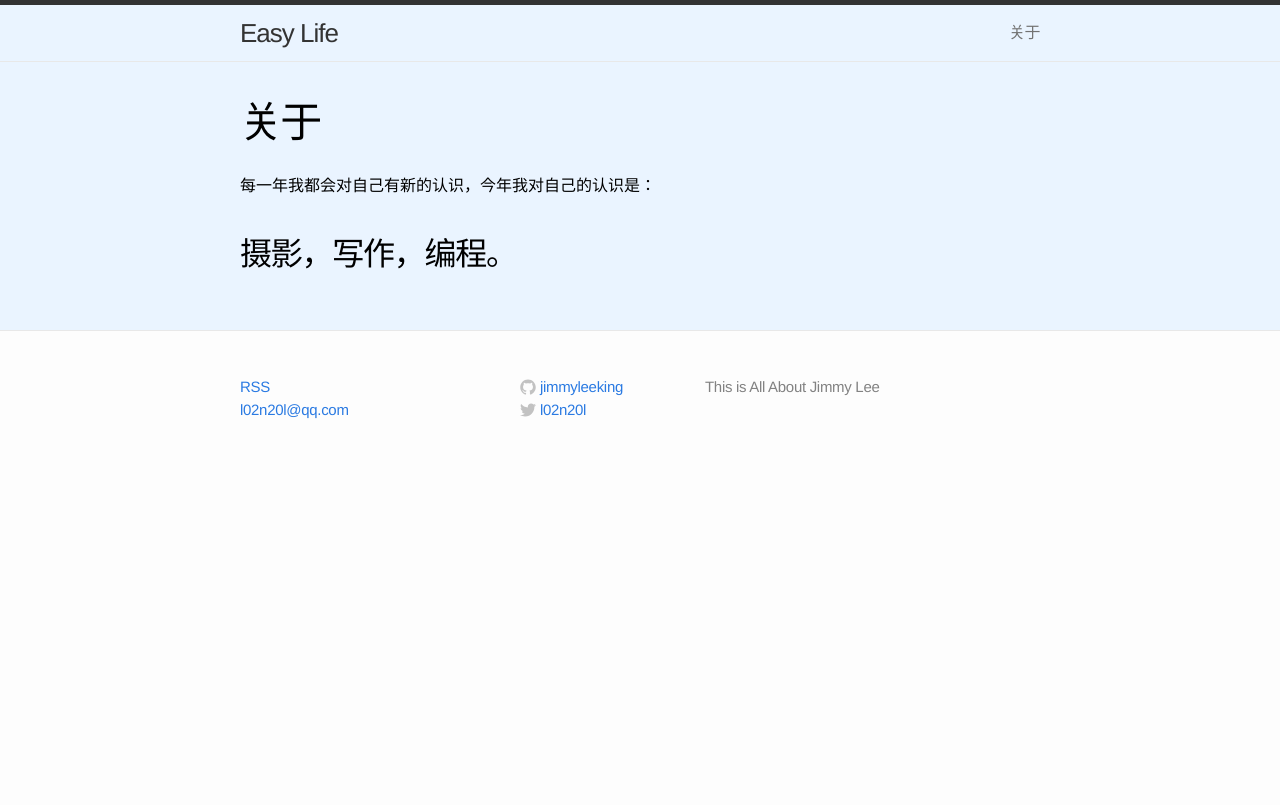
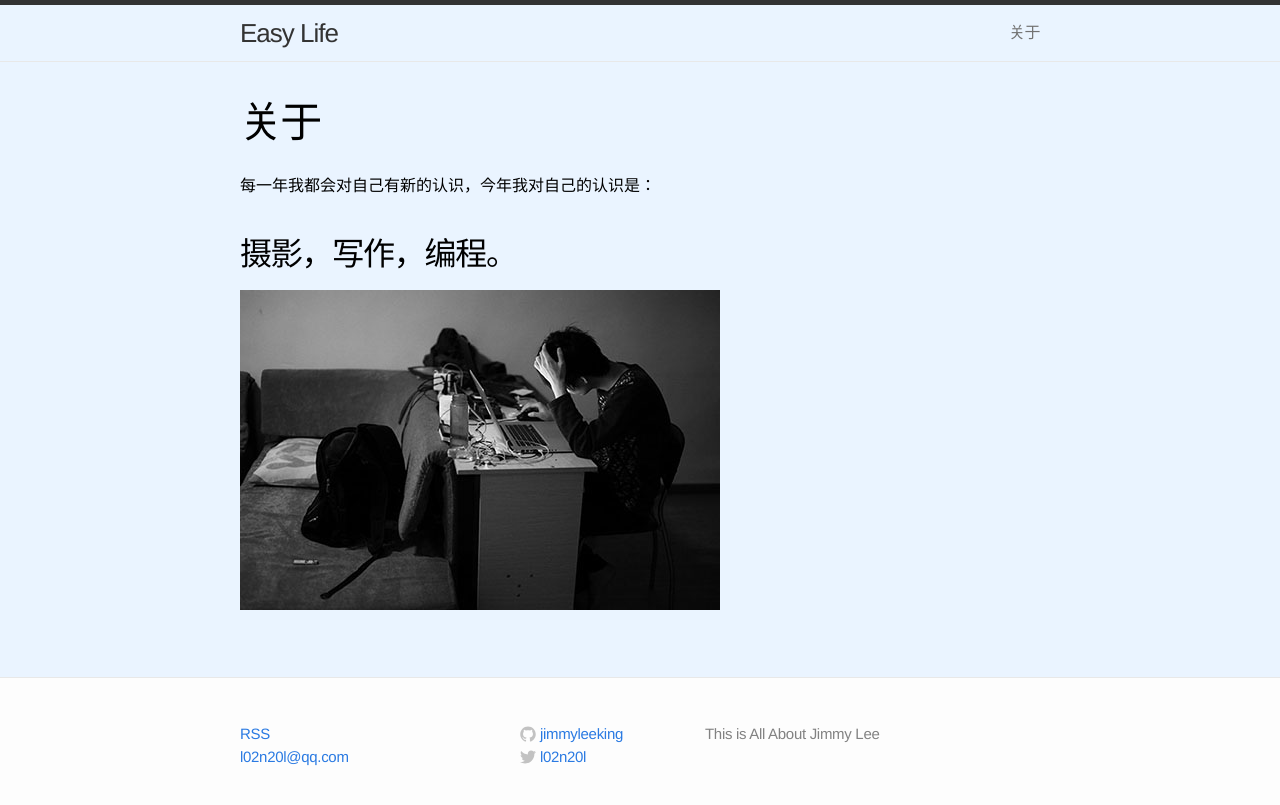
Before and after one commit to jimmyleeking/HandosBlog, a Jekyll site: the page built from about.md, in a window 1280 px wide. Shown: the top 805 px of the page. Built offline with Jekyll 4.4.1, drawn with Linux system fonts in a browser that asks for light colours.

Commit message:
新增关于我的图片

```diff
--- a/about.md
+++ b/about.md
@@ -7,3 +7,5 @@ permalink: /about/
  每一年我都会对自己有新的认识，今年我对自己的认识是：
 
 ## 摄影，写作，编程。
+
+![aboutMe](/res/images/aboutMe.jpeg)
```
Also changed, not shown: res/images/aboutMe.jpeg (added).
